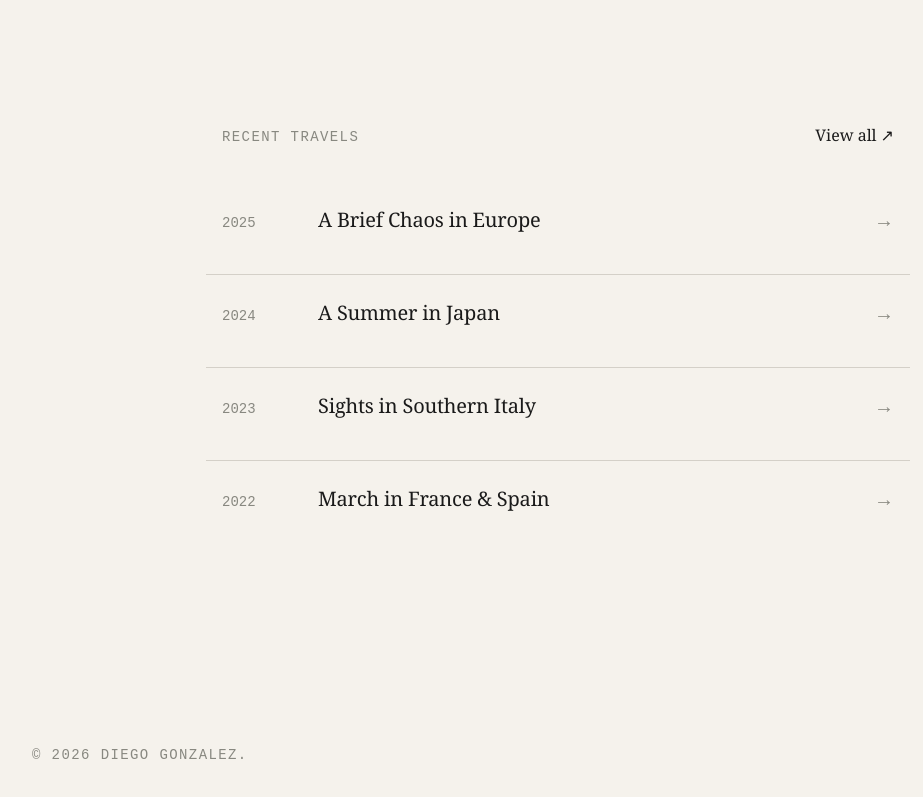
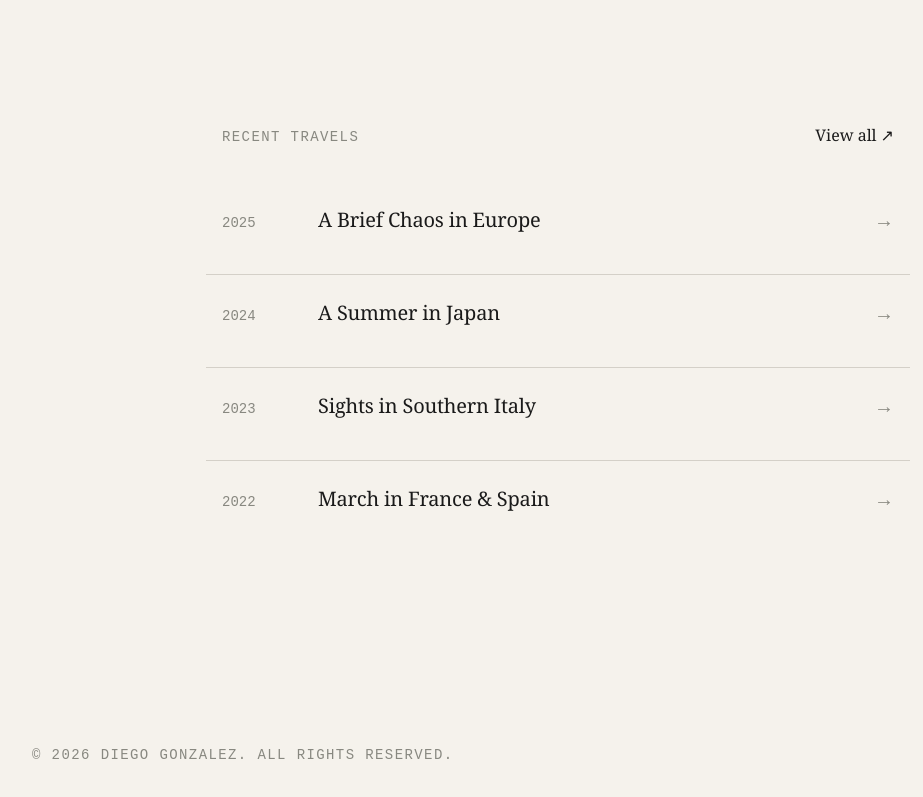
Before and after one commit to JummyJoeJackson/portfolio, a Next.js app: page / in a window 1280 px wide. Shown: the part 856-1653 px from the top of the page, without its empty margins (82-1005 px from the left). Built offline with nearby package versions, Linux system fonts and the light colour scheme.

Commit message:
fixing deployment bug

```diff
--- a/app/about/page.tsx
+++ b/app/about/page.tsx
@@ -26,7 +26,7 @@ export default function AboutPage() {
         <section className="mt-16 not-prose">
           <h2 className="text-sm mono uppercase tracking-widest text-muted mb-6">Connect</h2>
           <div className="flex flex-col space-y-4">
-            <ArrowLink href="mailto:d23gonza@uwaterloo.ca" external>Email</ArrowLink>
+            <ArrowLink href="mailto:[EMAIL_ADDRESS]" external>Email</ArrowLink>
             <ArrowLink href="https://github.com/JummyJoeJackson" external>GitHub</ArrowLink>
             <ArrowLink href="https://linkedin.com/in/diegogonzalez" external>LinkedIn</ArrowLink>
           </div>
--- a/app/layout.tsx
+++ b/app/layout.tsx
@@ -40,7 +40,7 @@ export default function RootLayout({
           <Navigation />
           <main>{children}</main>
           <footer className="py-24 container-wide text-muted text-sm mono uppercase tracking-widest">
-            &copy; {new Date().getFullYear()} Diego Gonzalez.
+            &copy; {new Date().getFullYear()} Diego Gonzalez. All rights reserved.
           </footer>
         </ThemeProvider>
       </body>
--- a/app/robots.ts
+++ b/app/robots.ts
@@ -7,6 +7,6 @@ export default function robots(): MetadataRoute.Robots {
       allow: '/',
       disallow: '/private/',
     },
-    sitemap: 'https://diegogonzalez.com/sitemap.xml',
+    sitemap: 'https://diegogonzalez.tech/sitemap.xml',
   }
 }
```
